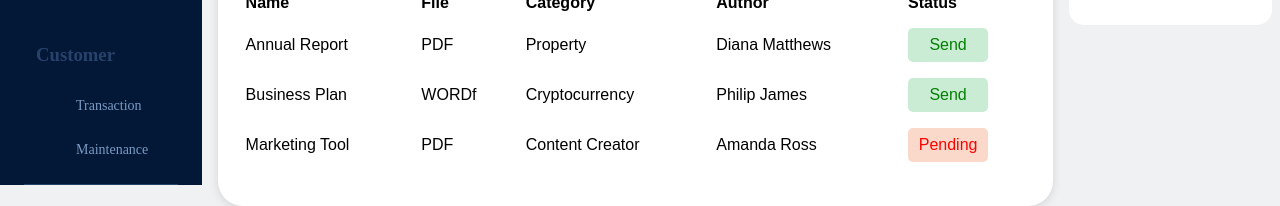
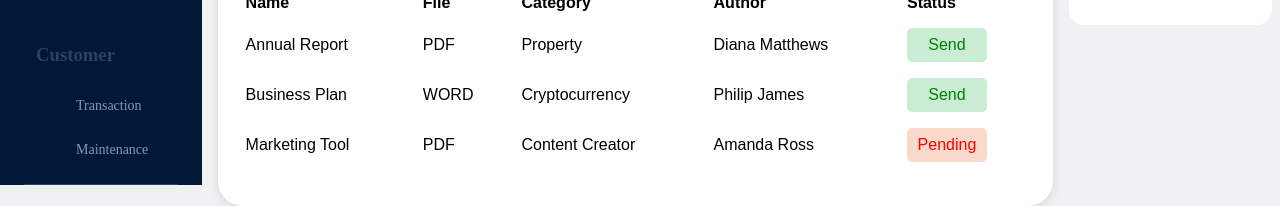
Before and after one commit to AbhishekAligh/DashboardUI, a Vue app: page / in a window 1280 px wide. Shown: the part 647-853 px from the top of the page. Built offline with nearby package versions, Linux system fonts and the light colour scheme; some icons are missing.

Commit message:
chore(typo): Fix typing error.

```diff
--- a/src/data/dummy.ts
+++ b/src/data/dummy.ts
@@ -73,7 +73,7 @@ export const tableData = [
   },
   {
     name: "Business Plan",
-    fileType: "WORDf",
+    fileType: "WORD",
     category: "Cryptocurrency",
     author: "Philip James",
     status: "Send",
```
